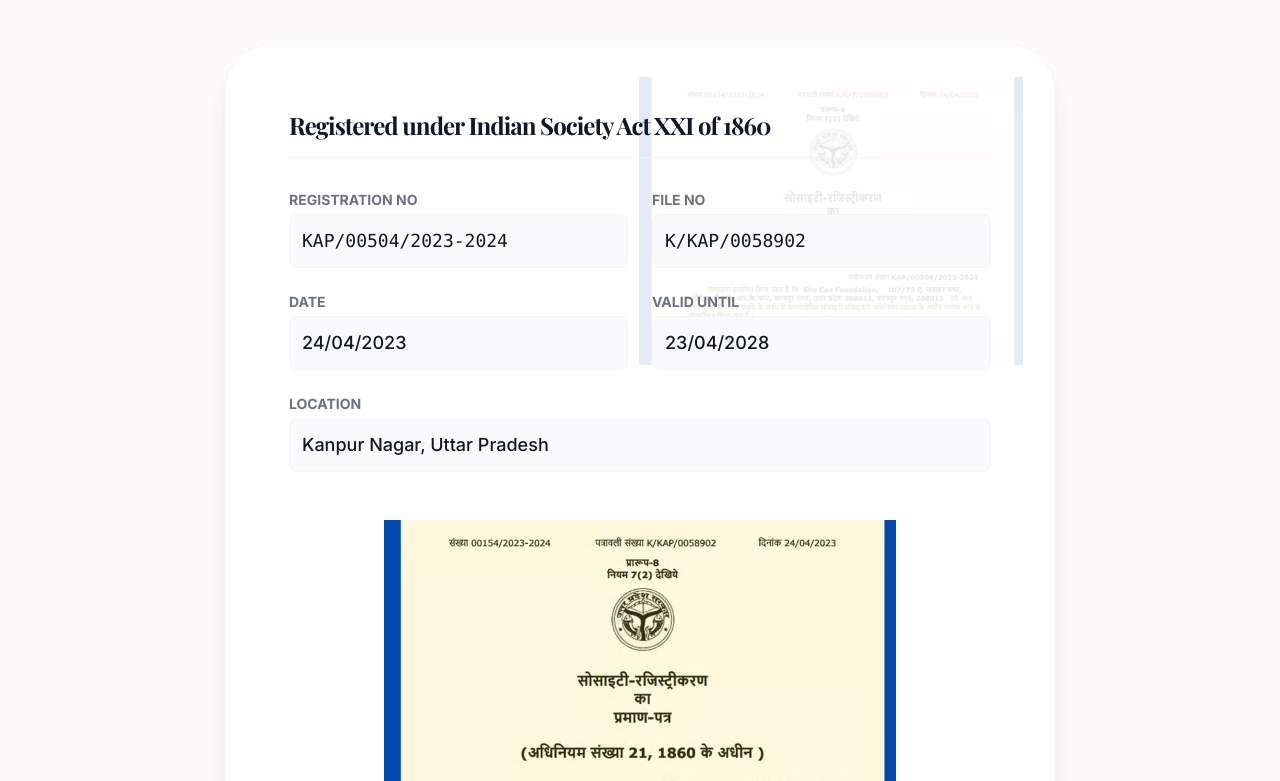
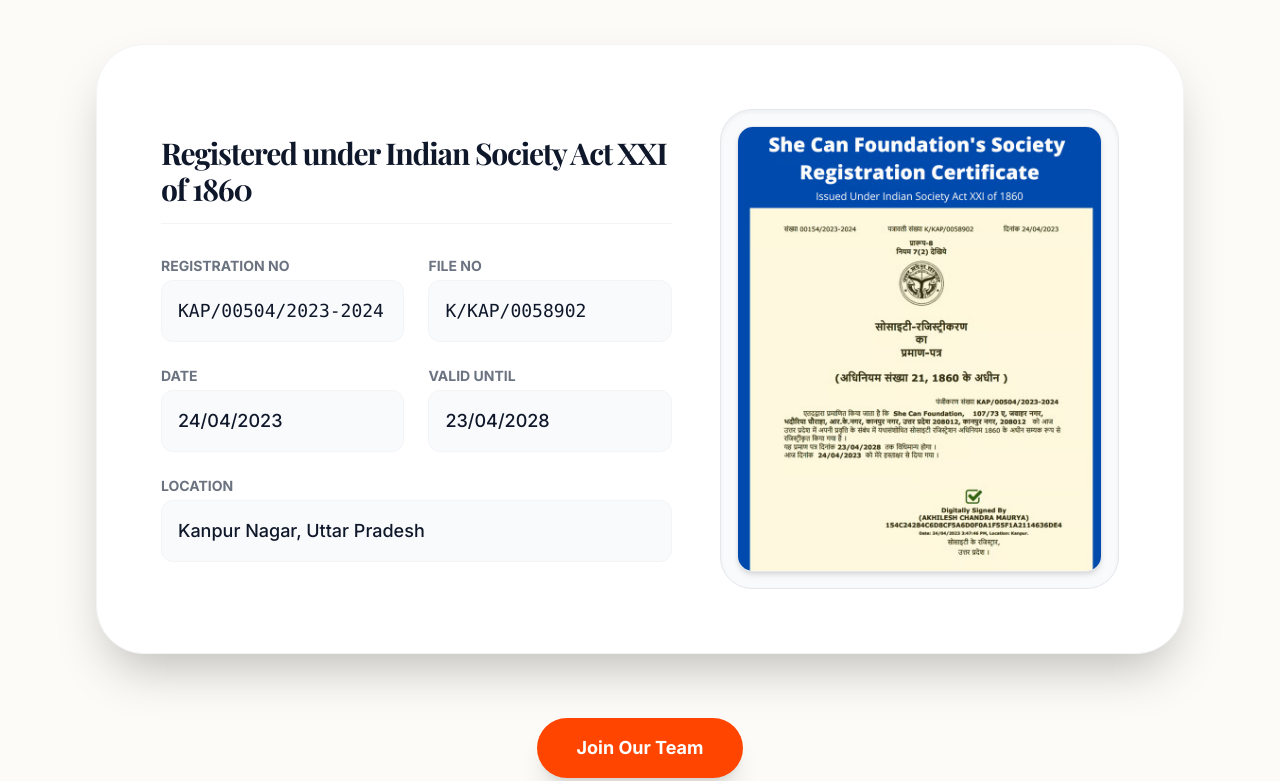
Before and after one commit to rupesh1285/she-can-foundation, a React (Vite) app in the folder client/: page /about in a window 1280 px wide. Shown: the part 1959-2740 px from the top of the page. Built offline with nearby package versions, Linux system fonts and the light colour scheme.

Commit message:
style(client): Redesign certificate section to a wide side-by-side layout with portrait frame

```diff
--- a/client/src/pages/AboutPage.tsx
+++ b/client/src/pages/AboutPage.tsx
@@ -82,60 +82,57 @@
 
       {/* Registration Section */}
       <section className="py-24">
-        <div className="container mx-auto px-4 md:px-8 max-w-4xl text-center">
+        <div className="container mx-auto px-4 md:px-8 max-w-6xl text-center">
           <h2 className="text-4xl font-serif font-bold text-[#0F172A] mb-12">Registration & Legitimacy</h2>
 
-          <div className="bg-white p-10 md:p-16 rounded-[3rem] shadow-xl border border-gray-100 text-left relative overflow-hidden">
-            <div className="absolute top-0 right-0 p-8 opacity-10 pointer-events-none">
-              <ImagePlaceholder
-                label="CERTIFICATE"
-                path="/images/Image od the certificate.avif"
-                ratio="4:3"
-                className="w-96"
-              />
-            </div>
+          <div className="bg-white p-10 md:p-16 rounded-[3rem] shadow-2xl border border-gray-100 text-left relative overflow-hidden flex flex-col lg:flex-row gap-12 items-center">
 
-            <div className="relative z-10">
-              <h3 className="text-2xl font-bold text-[#0F172A] mb-8 border-b border-gray-100 pb-4">
+            {/* Left Side: Fields */}
+            <div className="flex-1 w-full relative z-10">
+              <h3 className="text-3xl font-bold text-[#0F172A] mb-8 border-b border-gray-100 pb-4">
                 Registered under Indian Society Act XXI of 1860
               </h3>
 
-              <div className="grid grid-cols-1 md:grid-cols-2 gap-6 text-lg">
+              <div className="grid grid-cols-1 sm:grid-cols-2 gap-6 text-lg">
                 <div>
                   <p className="text-gray-500 text-sm font-bold uppercase mb-1">Registration No</p>
-                  <p className="font-mono text-[#0F172A] font-medium bg-gray-50 p-3 rounded-lg border border-gray-100">KAP/00504/2023-2024</p>
+                  <p className="font-mono text-[#0F172A] font-medium bg-gray-50 p-4 rounded-xl border border-gray-100">KAP/00504/2023-2024</p>
                 </div>
                 <div>
                   <p className="text-gray-500 text-sm font-bold uppercase mb-1">File No</p>
-                  <p className="font-mono text-[#0F172A] font-medium bg-gray-50 p-3 rounded-lg border border-gray-100">K/KAP/0058902</p>
+                  <p className="font-mono text-[#0F172A] font-medium bg-gray-50 p-4 rounded-xl border border-gray-100">K/KAP/0058902</p>
                 </div>
                 <div>
                   <p className="text-gray-500 text-sm font-bold uppercase mb-1">Date</p>
-                  <p className="text-[#0F172A] font-medium bg-gray-50 p-3 rounded-lg border border-gray-100">24/04/2023</p>
+                  <p className="text-[#0F172A] font-medium bg-gray-50 p-4 rounded-xl border border-gray-100">24/04/2023</p>
                 </div>
                 <div>
                   <p className="text-gray-500 text-sm font-bold uppercase mb-1">Valid Until</p>
-                  <p className="text-[#0F172A] font-medium bg-gray-50 p-3 rounded-lg border border-gray-100">23/04/2028</p>
+                  <p className="text-[#0F172A] font-medium bg-gray-50 p-4 rounded-xl border border-gray-100">23/04/2028</p>
                 </div>
-                <div className="md:col-span-2">
+                <div className="sm:col-span-2">
                   <p className="text-gray-500 text-sm font-bold uppercase mb-1">Location</p>
-                  <p className="text-[#0F172A] font-medium bg-gray-50 p-3 rounded-lg border border-gray-100">Kanpur Nagar, Uttar Pradesh</p>
+                  <p className="text-[#0F172A] font-medium bg-gray-50 p-4 rounded-xl border border-gray-100">Kanpur Nagar, Uttar Pradesh</p>
                 </div>
               </div>
+            </div>
 
-              <div className="mt-12 flex flex-col items-center">
+            {/* Right Side: Portrait Image Frame */}
+            <div className="w-full lg:w-5/12 shrink-0">
+              <div className="p-4 bg-gray-50 rounded-[2rem] border border-gray-200 shadow-inner">
                 <ImagePlaceholder
                   label="CERTIFICATE — Society Registration Certificate image"
                   path="/images/Image od the certificate.avif"
-                  ratio="4:3"
-                  className="w-full max-w-lg mx-auto"
+                  ratio="3:4"
+                  className="w-full h-auto rounded-2xl shadow-md border border-gray-200 object-cover"
                 />
               </div>
             </div>
+
           </div>
 
           <div className="mt-16">
-            <Link to="/volunteer" className="inline-block px-10 py-4 bg-[#FF4500] text-white font-bold rounded-full text-lg shadow-xl hover:shadow-2xl transition-all">
+            <Link to="/volunteer" className="inline-block px-10 py-4 bg-[#FF4500] text-white font-bold rounded-full text-lg shadow-xl hover:shadow-2xl transition-all hover:-translate-y-1">
               Join Our Team
             </Link>
           </div>
```
